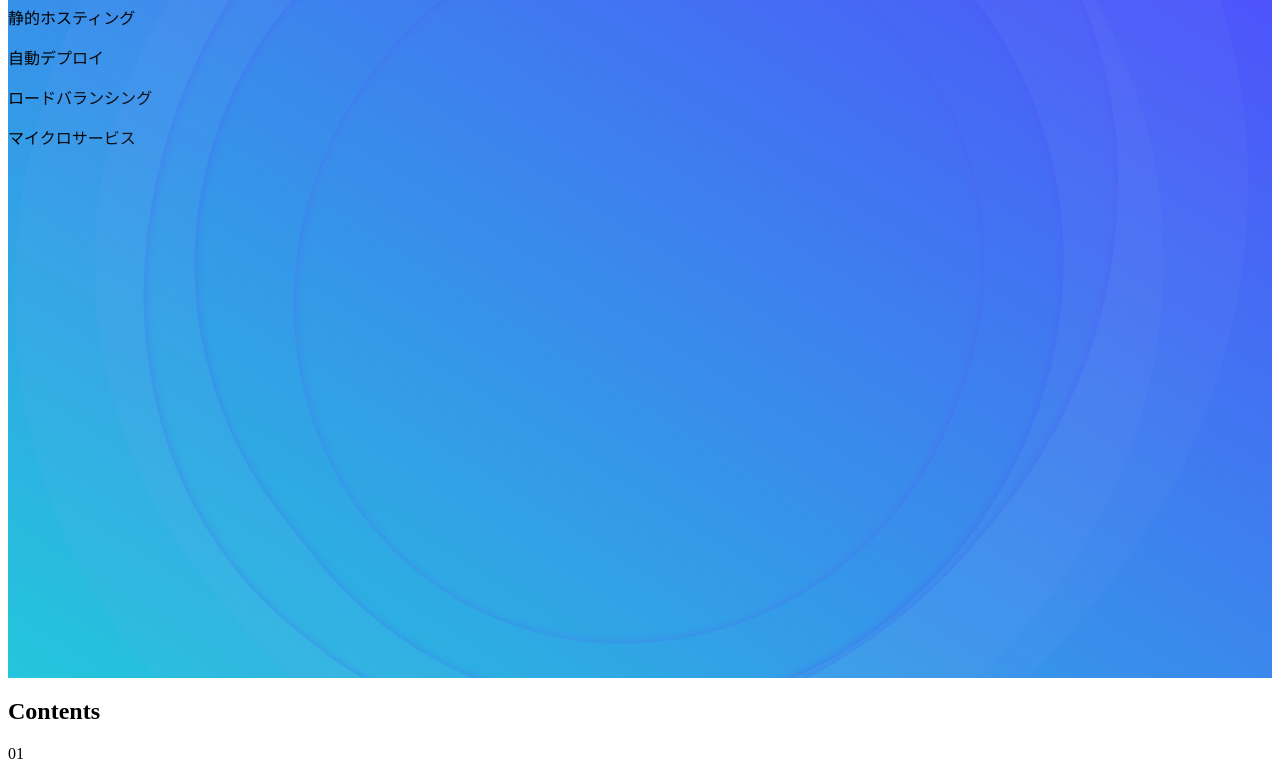
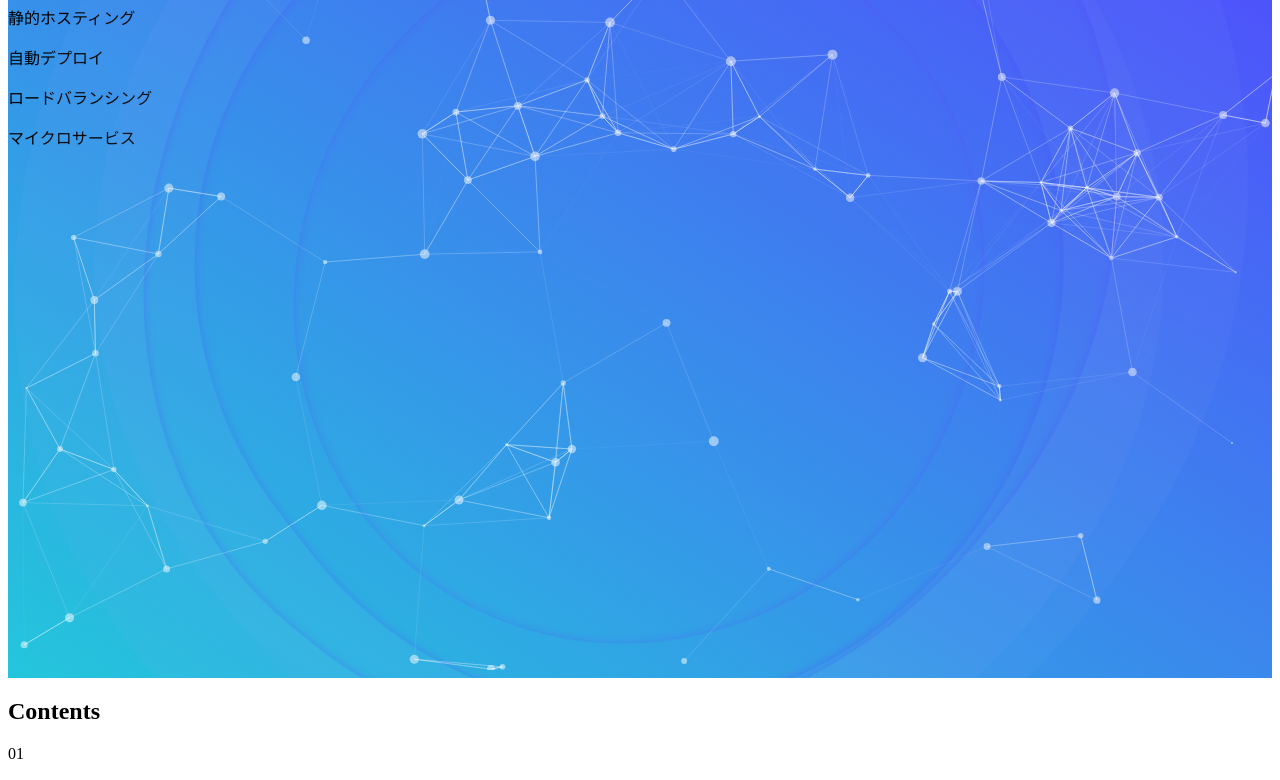
Before and after one commit to kento-yoshidu/ocaml, a Gatsby site: page / in a window 1280 px wide. Shown: the part 130-910 px from the top of the page. Built offline with nearby package versions, Linux system fonts and the light colour scheme; Gatsby itself is replaced by a stand-in of ours.

Commit message:
🌠 tsparticlesのバージョン修正

```diff
--- a/package.json
+++ b/package.json
@@ -24,7 +24,8 @@
     "gatsby-transformer-sharp": "^4.17.0",
     "react": "^18.1.0",
     "react-dom": "^18.1.0",
-    "react-tsparticles": "^2.1.2"
+    "react-tsparticles": "^1.37.2",
+    "tsparticles": "^2.1.3"
   },
   "devDependencies": {
     "@types/node": "^17.0.45",
--- /dev/null
+++ b/src/lib/particles.ts
@@ -0,0 +1,73 @@
+const ParticlesConfig = {
+  fpsLimit: 60,
+  interactivity: {
+    events: {
+      onClick: {
+        enable: false
+      },
+      onHover: {
+        enable: false,
+        mode: "repulse",
+      },
+      resize: true
+    },
+    modes: {
+      bubble: {
+        distance: 400,
+        duration: 2,
+        opacity: 0.8,
+        size: 40
+      },
+      push: {
+        quantity: 4
+      },
+      repulse: {
+        distance: 200,
+        duration: 0.4
+      }
+    }
+  },
+  particles: {
+    color: {
+      value: "#ffffff"
+    },
+    links: {
+      color: "#ffffff",
+      distance: 150,
+      enable: true,
+      opacity: 0.5,
+      width: 1
+    },
+    collisions: {
+      enable: true
+    },
+    move: {
+      direction: "top-right",
+      enable: true,
+      outMode: "out",
+      random: false,
+      speed: 1,
+      straight: false
+    },
+    number: {
+      density: {
+        enable: true,
+        value_area: 800
+      },
+      value: 75
+    },
+    opacity: {
+      value: 0.5
+    },
+    shape: {
+      type: "circle"
+    },
+    size: {
+      random: true,
+      value: 5
+    }
+  },
+  detectRetina: true
+}
+
+export default ParticlesConfig
```
Also changed, not shown: src/pages/index.tsx (+6 -5 lines), 2 other files.
